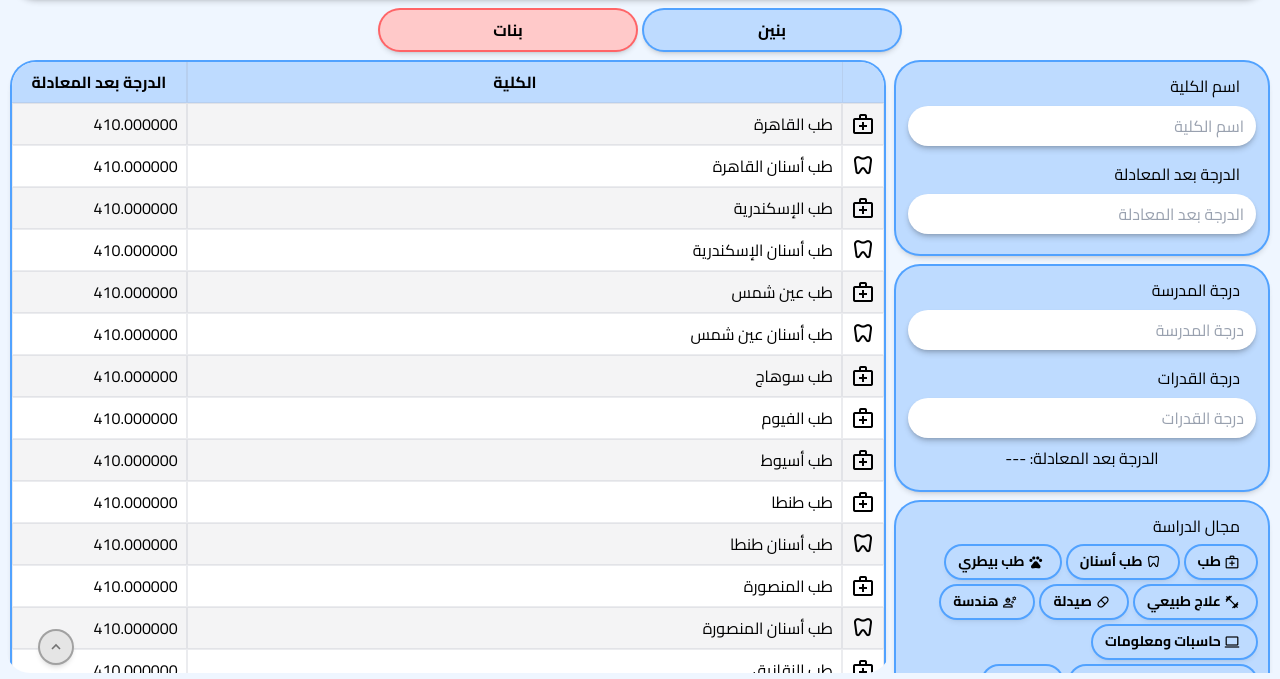
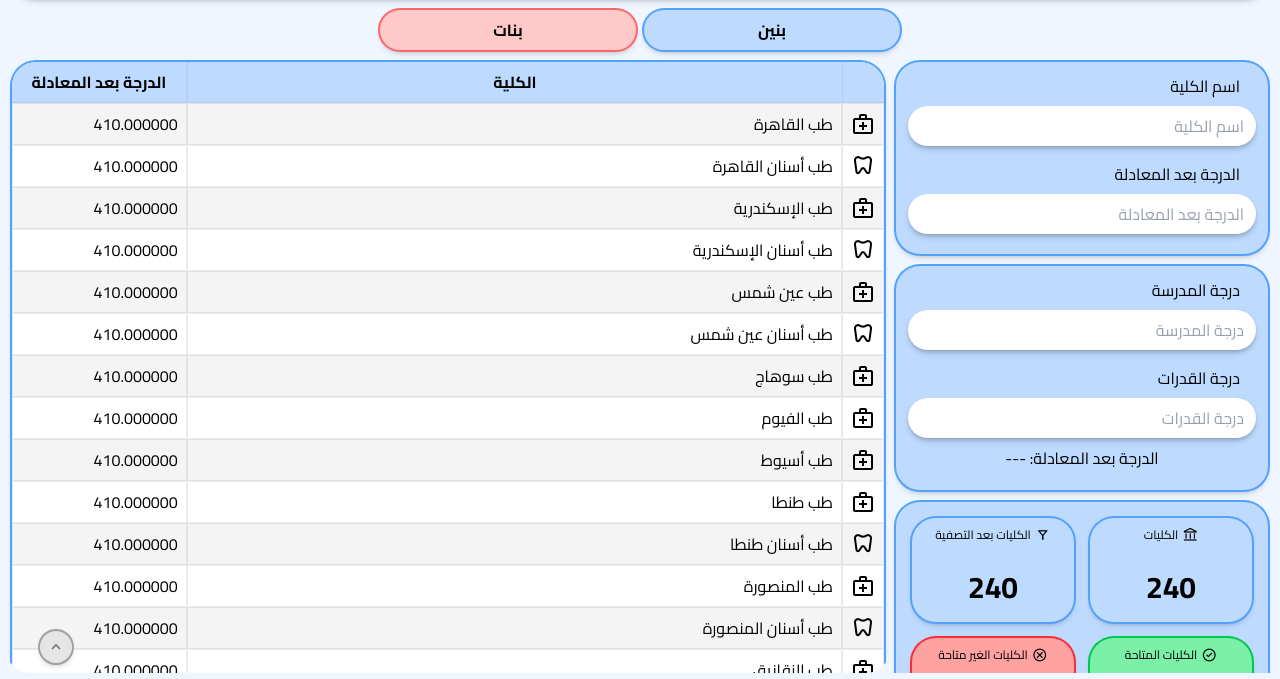
Before and after one commit to AbdullahMRiad/clean-tansik-v2, a website built with Vite: page index.html in a window 1280 px wide. Shown: the part 121-800 px from the top of the page. Built offline with nearby package versions, Linux system fonts and the light colour scheme.

Commit message:
Added placeholder for stats

```diff
--- a/index.html
+++ b/index.html
@@ -269,6 +269,29 @@
           </p>
         </div>
         <!-- #endregion Filter by School/Qudurat Score -->
+
+        <!-- #region Stats section -->
+        <div
+          class="grid grid-cols-2 grid-rows-2 toggle-bg-200 toggle-ring-400 p-2 mt-3 h-64 rounded-3xl bg-blue-200 shadow-md ring-2 shadow-black/20 ring-blue-400 dark:bg-slate-800 dark:ring-slate-700"
+        >
+          <div class="toggle-bg-200 toggle-ring-400 grid grid-cols-1 grid-rows-[1fr_2fr] m-2 rounded-3xl bg-blue-200 shadow-md ring-2 shadow-black/20 ring-blue-400 dark:bg-slate-800 dark:ring-slate-700">
+            <span class="text-xs w-full text-center inline-flex items-center gap-1 justify-center"><span class="material-symbols-outlined !text-base">account_balance</span> الكليات</span>
+            <span class="w-full text-center self-center text-3xl font-bold">240</span>
+          </div>
+          <div class="toggle-bg-200 toggle-ring-400 grid grid-cols-1 grid-rows-[1fr_2fr] m-2 rounded-3xl bg-blue-200 shadow-md ring-2 shadow-black/20 ring-blue-400 dark:bg-slate-800 dark:ring-slate-700">
+            <span class="text-xs w-full text-center inline-flex items-center gap-1 justify-center"><span class="material-symbols-outlined !text-base">filter_alt</span> الكليات بعد التصفية</span>
+            <span class="w-full text-center self-center text-3xl font-bold">240</span>
+          </div>
+          <div class="grid grid-cols-1 grid-rows-[1fr_2fr] m-2 rounded-3xl bg-green-300 shadow-md ring-2 shadow-black/20 ring-green-500 dark:bg-green-950 dark:ring-green-800">
+            <span class="text-xs w-full text-center inline-flex items-center gap-1 justify-center"><span class="material-symbols-outlined !text-base">check_circle</span> الكليات المتاحة</span>
+            <span class="w-full text-center self-center text-3xl font-bold">240</span>
+          </div>
+          <div class="grid grid-cols-1 grid-rows-[1fr_2fr] m-2 rounded-3xl bg-red-300 shadow-md ring-2 shadow-black/20 ring-red-500 dark:bg-red-950 dark:ring-red-800">
+            <span class="text-xs w-full text-center inline-flex items-center gap-1 justify-center"><span class="material-symbols-outlined !text-base">cancel</span> الكليات الغير متاحة</span>
+            <span class="w-full text-center self-center text-3xl font-bold">240</span>
+          </div>
+        </div>
+        <!-- #endregion Stats section -->
 
         <!-- #region Filter study field -->
         <div
```
